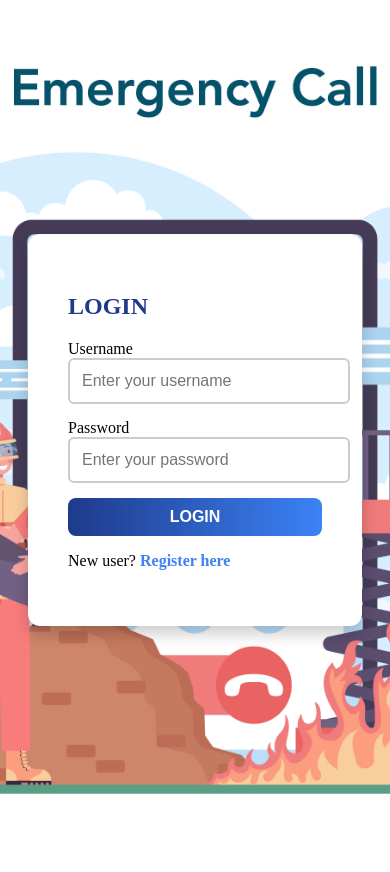
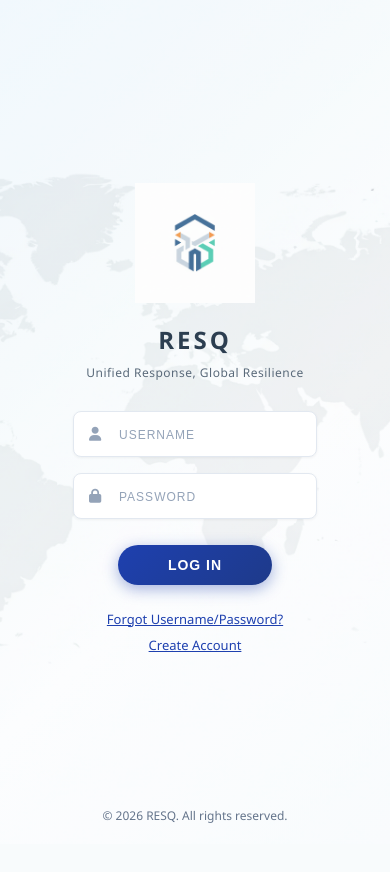
Before and after one commit to LhaseParth2610/ResQ, a Flask app: page /login in a window 390 px wide. After the commit the page ends 823 px from the top, so only its background shows below. Run offline with Flask 3, Linux system fonts and the light colour scheme.

Commit message:
mobile_responsive initial design

```diff
--- a/templates/login.html
+++ b/templates/login.html
@@ -2,44 +2,241 @@
 {% block content %}
 
 <style>
+    * {
+        margin: 0;
+        padding: 0;
+        box-sizing: border-box;
+    }
+
     body {
-        background-image: url("{{ url_for('static', filename='images/login-bg.jpg') }}");
-        background-size: cover;
-        background-position: center;
-        height: 100vh;
+        font-family: 'Segoe UI', Tahoma, Geneva, Verdana, sans-serif;
+        min-height: 100vh;
         display: flex;
         justify-content: center;
         align-items: center;
+        background: linear-gradient(135deg, #e8f4fc 0%, #f0f7fb 30%, #fafcfd 60%, #f5f9fc 100%);
+        position: relative;
+        overflow: hidden;
     }
+
+    /* World map background - covering entire screen, zoomed in */
+    body::before {
+        content: '';
+        position: fixed;
+        top: 0;
+        left: 0;
+        width: 100%;
+        height: 100%;
+        background-image: url("{{ url_for('static', filename='images/world-map-bg.png') }}");
+        background-size: 150%;
+        background-position: center center;
+        background-repeat: no-repeat;
+        opacity: 0.4;
+        pointer-events: none;
+        z-index: 0;
+    }
+
+    .login-wrapper {
+        position: relative;
+        z-index: 1;
+        width: 100%;
+        max-width: 400px;
+        padding: 20px;
+    }
+
     .login-container {
-    background: #ffffff;
-    padding: 40px;
-    border-radius: 12px;
-    box-shadow: 0 8px 16px rgba(0, 0, 0, 0.2);
-    width: 100%;
-    max-width: 420px;
-    animation: fadeIn 0.5s ease-in-out;
-}
+        text-align: center;
+        padding: 40px 30px;
+    }
+
+    .logo-container {
+        margin-bottom: 20px;
+    }
+
+    .logo-icon {
+        width: 140px;
+        height: 140px;
+        margin: 0 auto;
+        display: flex;
+        align-items: center;
+        justify-content: center;
+    }
+
+    .logo-icon img {
+        width: 100%;
+        height: 100%;
+        object-fit: contain;
+        /* Remove any potential white background effect */
+        mix-blend-mode: multiply;
+    }
+
+    .brand-name {
+        font-size: 28px;
+        font-weight: 700;
+        color: #2c3e50;
+        letter-spacing: 3px;
+        margin-bottom: 8px;
+        text-transform: uppercase;
+    }
+
+    .tagline {
+        font-size: 13px;
+        color: #5a6a7a;
+        font-weight: 400;
+        letter-spacing: 0.5px;
+        margin-bottom: 30px;
+    }
+
+    .form-group {
+        position: relative;
+        margin-bottom: 16px;
+    }
+
+    .form-group i {
+        position: absolute;
+        left: 16px;
+        top: 50%;
+        transform: translateY(-50%);
+        color: #94a3b8;
+        font-size: 14px;
+    }
+
+    .form-control {
+        width: 100%;
+        padding: 14px 16px 14px 45px;
+        border: 1px solid #e2e8f0;
+        border-radius: 8px;
+        font-size: 14px;
+        color: #334155;
+        background: #ffffff;
+        transition: all 0.3s ease;
+        box-shadow: 0 1px 3px rgba(0, 0, 0, 0.05);
+    }
+
+    .form-control::placeholder {
+        color: #94a3b8;
+        text-transform: uppercase;
+        font-size: 12px;
+        letter-spacing: 1px;
+    }
+
+    .form-control:focus {
+        outline: none;
+        border-color: #1e40af;
+        box-shadow: 0 0 0 3px rgba(30, 64, 175, 0.15);
+    }
+
+    .btn-login {
+        width: auto;
+        padding: 12px 50px;
+        background: linear-gradient(135deg, #1e40af 0%, #1e3a8a 100%);
+        color: white;
+        border: none;
+        border-radius: 25px;
+        font-size: 14px;
+        font-weight: 600;
+        letter-spacing: 1px;
+        text-transform: uppercase;
+        cursor: pointer;
+        transition: all 0.3s ease;
+        margin-top: 10px;
+        box-shadow: 0 4px 15px rgba(30, 64, 175, 0.4);
+    }
+
+    .btn-login:hover {
+        background: linear-gradient(135deg, #1e3a8a 0%, #172554 100%);
+        transform: translateY(-2px);
+        box-shadow: 0 6px 20px rgba(30, 64, 175, 0.5);
+    }
+
+    .links {
+        margin-top: 25px;
+    }
+
+    .links a {
+        display: block;
+        color: #1e40af;
+        text-decoration: underline;
+        font-size: 13px;
+        margin-bottom: 8px;
+        transition: color 0.3s ease;
+    }
+
+    .links a:hover {
+        color: #172554;
+    }
+
+    .footer {
+        position: fixed;
+        bottom: 20px;
+        left: 0;
+        right: 0;
+        text-align: center;
+        font-size: 12px;
+        color: #64748b;
+        z-index: 1;
+    }
+
+    @media (max-width: 480px) {
+        .login-container {
+            padding: 30px 20px;
+        }
+
+        .brand-name {
+            font-size: 24px;
+        }
+
+        .tagline {
+            font-size: 12px;
+        }
+
+        .logo-icon {
+            width: 120px;
+            height: 120px;
+        }
+
+        /* Even more zoomed on mobile to fill screen */
+        body::before {
+            background-size: 250%;
+        }
+    }
 </style>
 
-<div class="row justify-content-center">
-    <div class="col-md-6 login-container">
-        <h2 class="text-center mb-4">Login</h2>
+<link rel="stylesheet" href="https://cdnjs.cloudflare.com/ajax/libs/font-awesome/6.2.1/css/all.min.css" />
+
+<div class="login-wrapper">
+    <div class="login-container">
+        <div class="logo-container">
+            <div class="logo-icon">
+                <img src="{{ url_for('static', filename='images/resq-logo.png') }}" alt="ResQ Logo">
+            </div>
+        </div>
+
+        <h1 class="brand-name">RESQ</h1>
+        <p class="tagline">Unified Response, Global Resilience</p>
+
         <form method="POST">
             <div class="form-group">
-                <label for="username">Username</label>
-                <input type="text" class="form-control" id="username" name="username" placeholder="Enter your username" required>
+                <i class="fas fa-user"></i>
+                <input type="text" class="form-control" id="username" name="username" placeholder="USERNAME" required>
             </div>
             <div class="form-group">
-                <label for="password">Password</label>
-                <input type="password" class="form-control" id="password" name="password" placeholder="Enter your password" required>
+                <i class="fas fa-lock"></i>
+                <input type="password" class="form-control" id="password" name="password" placeholder="PASSWORD"
+                    required>
             </div>
-            <button type="submit" class="btn btn-primary btn-block mt-3">Login</button>
-            <p class="text-center mt-3">
-                New user? <a href="{{ url_for('register') }}">Register here</a>
-            </p>
+            <button type="submit" class="btn-login">LOG IN</button>
         </form>
+
+        <div class="links">
+            <a href="#">Forgot Username/Password?</a>
+            <a href="{{ url_for('register') }}">Create Account</a>
+        </div>
     </div>
 </div>
 
+<div class="footer">
+    © 2026 RESQ. All rights reserved.
+</div>
+
 {% endblock %}
```
Also changed, not shown: templates/index.html (+55 -0 lines), static/images/resq-logo.png (added), static/images/world-map-bg.png (added), static/images/world-map-bg.webp (added), 1 other file.
